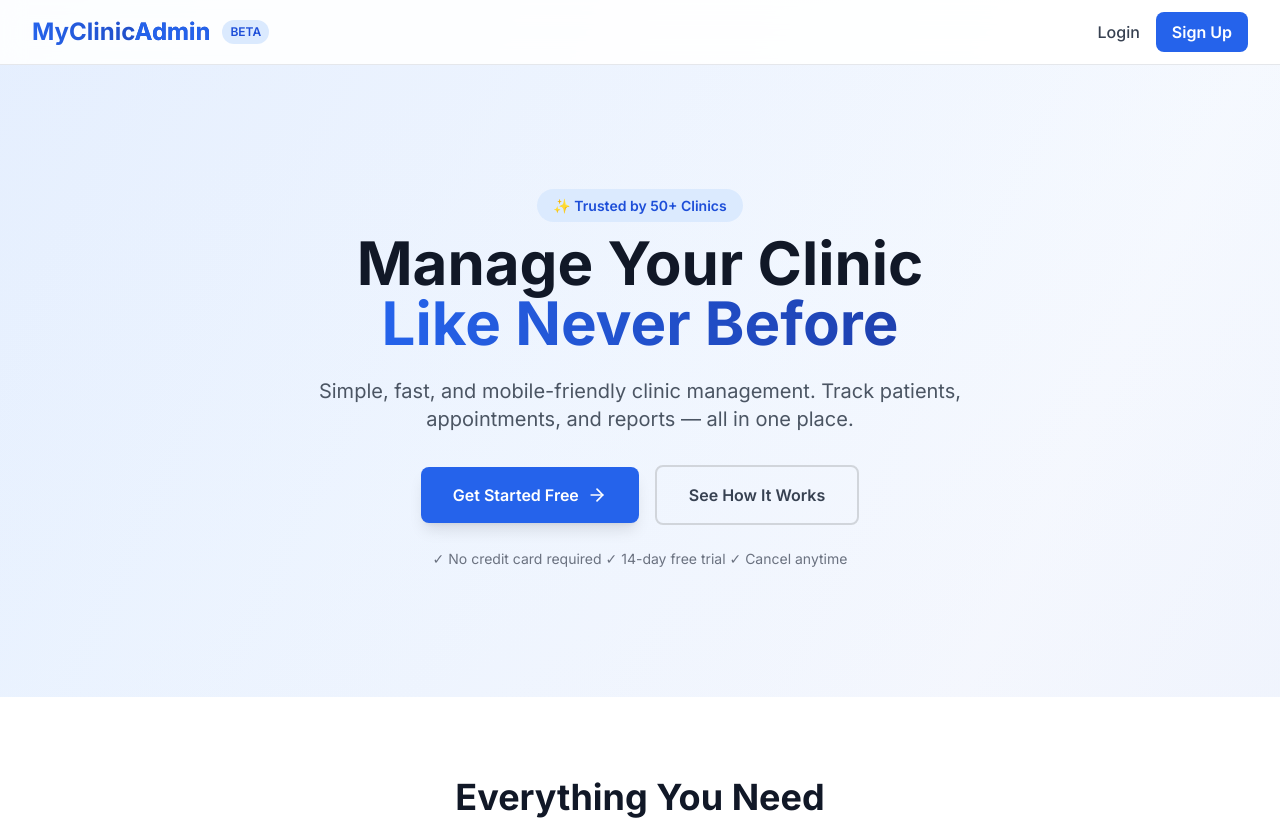
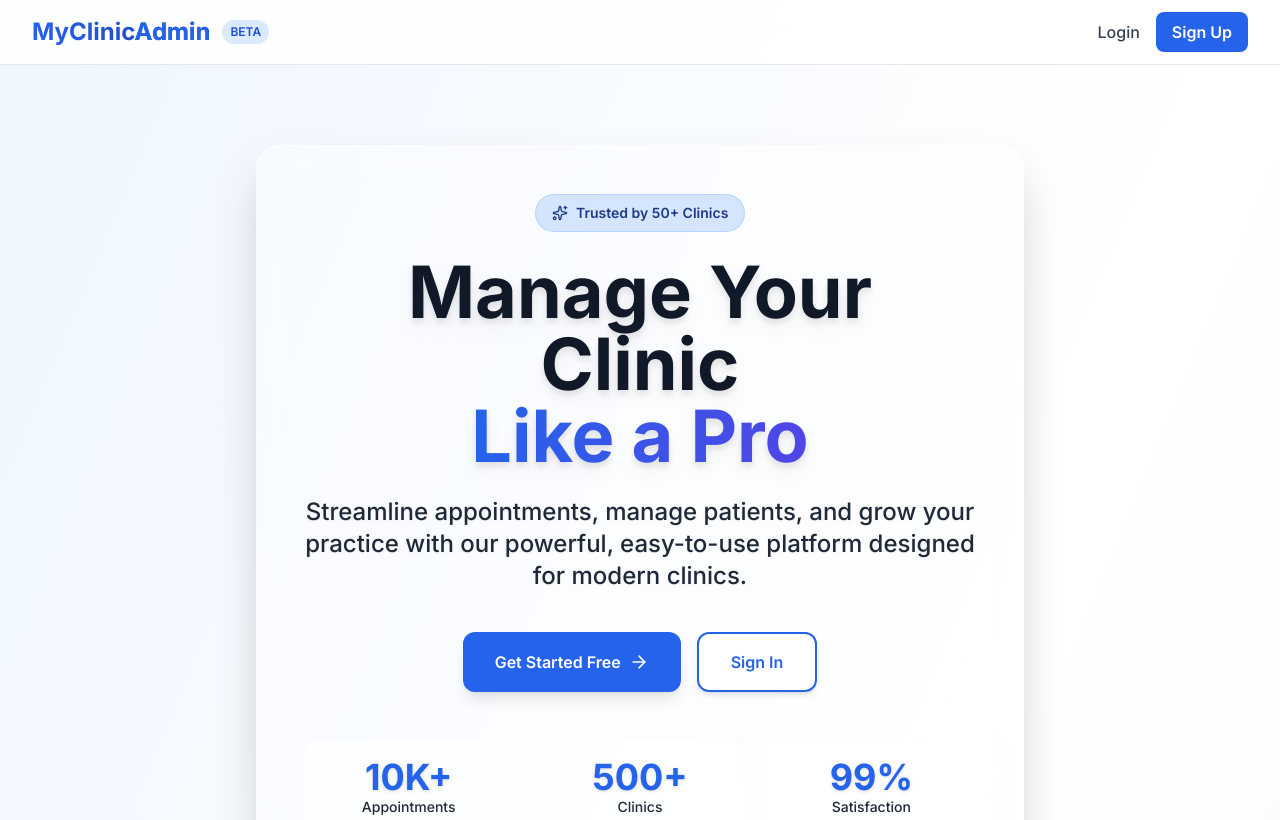
Before and after one commit to engrhammadkhurshid/MyClinicAdmin, a Next.js app: page / in a window 1280 px wide. Shown: the top 820 px of the page. Built offline with nearby package versions, Linux system fonts and the light colour scheme.

Commit message:
Update hero with glassmorphism design and clinic receptionist background image

```diff
--- a/app/globals.css
+++ b/app/globals.css
@@ -30,9 +30,152 @@
     }
   }
 
+  @keyframes fadeInRight {
+    from {
+      opacity: 0;
+      transform: translate3d(30px, 0, 0);
+    }
+    to {
+      opacity: 1;
+      transform: translate3d(0, 0, 0);
+    }
+  }
+
+  @keyframes slideInLeft {
+    from {
+      opacity: 0;
+      transform: translate3d(-30px, 0, 0);
+    }
+    to {
+      opacity: 1;
+      transform: translate3d(0, 0, 0);
+    }
+  }
+
+  @keyframes float {
+    0%, 100% {
+      transform: translateY(0px);
+    }
+    50% {
+      transform: translateY(-10px);
+    }
+  }
+
+  @keyframes blob {
+    0%, 100% {
+      transform: translate(0px, 0px) scale(1);
+    }
+    33% {
+      transform: translate(30px, -50px) scale(1.1);
+    }
+    66% {
+      transform: translate(-20px, 20px) scale(0.9);
+    }
+  }
+
+  @keyframes gradient {
+    0%, 100% {
+      background-size: 200% 200%;
+      background-position: left center;
+    }
+    50% {
+      background-size: 200% 200%;
+      background-position: right center;
+    }
+  }
+
+  @keyframes shine {
+    from {
+      transform: translateX(-100%) skewX(-12deg);
+    }
+    to {
+      transform: translateX(200%) skewX(-12deg);
+    }
+  }
+
+  @keyframes pulse-slow {
+    0%, 100% {
+      opacity: 0.3;
+    }
+    50% {
+      opacity: 0.5;
+    }
+  }
+
+  @keyframes bounce-subtle {
+    0%, 100% {
+      transform: translateY(0);
+    }
+    50% {
+      transform: translateY(-2px);
+    }
+  }
+
   .animate-fade-in-up {
-    animation: fadeInUp 0.6s ease-out;
+    animation: fadeInUp 0.8s ease-out;
     will-change: transform, opacity;
+  }
+
+  .animate-fade-in-right {
+    animation: fadeInRight 1s ease-out;
+    will-change: transform, opacity;
+  }
+
+  .animate-slide-in-left {
+    animation: slideInLeft 0.6s ease-out;
+    will-change: transform, opacity;
+  }
+
+  .animate-float {
+    animation: float 6s ease-in-out infinite;
+    will-change: transform;
+  }
+
+  .animate-blob {
+    animation: blob 20s ease-in-out infinite;
+    will-change: transform;
+  }
+
+  .animate-gradient {
+    animation: gradient 8s ease infinite;
+    background-size: 200% 200%;
+  }
+
+  .animate-shine {
+    animation: shine 2s ease-in-out;
+  }
+
+  .animate-pulse-slow {
+    animation: pulse-slow 4s ease-in-out infinite;
+  }
+
+  .animate-bounce-subtle {
+    animation: bounce-subtle 2s ease-in-out infinite;
+  }
+
+  /* Animation delays */
+  .animation-delay-500 {
+    animation-delay: 0.5s;
+  }
+
+  .animation-delay-1000 {
+    animation-delay: 1s;
+  }
+
+  .animation-delay-2000 {
+    animation-delay: 2s;
+  }
+
+  .animation-delay-4000 {
+    animation-delay: 4s;
+  }
+
+  /* Grid pattern background */
+  .bg-grid-pattern {
+    background-image:
+      linear-gradient(to right, rgba(59, 130, 246, 0.1) 1px, transparent 1px),
+      linear-gradient(to bottom, rgba(59, 130, 246, 0.1) 1px, transparent 1px);
+    background-size: 40px 40px;
   }
 
   /* Skeleton shimmer animation */
--- a/components/LandingPageServerOptimized.tsx
+++ b/components/LandingPageServerOptimized.tsx
@@ -1,5 +1,6 @@
 // Server Component - No JS sent to client
 import Link from 'next/link'
+import Image from 'next/image'
 import {
   Calendar,
   Users,
@@ -9,7 +10,8 @@ import {
   ArrowRight,
   Mail,
   Phone,
-  Linkedin
+  Linkedin,
+  Sparkles
 } from 'lucide-react'
 
 // Force static generation
@@ -74,44 +76,91 @@ export function LandingPageServerOptimized() {
         </div>
       </nav>
 
-      {/* Hero Section - Pure CSS animations */}
-      <section className="relative overflow-hidden">
-        <div className="absolute inset-0 bg-gradient-to-br from-blue-600 via-blue-500 to-blue-700 opacity-5" />
-        <div className="max-w-7xl mx-auto px-4 sm:px-6 lg:px-8 py-20 md:py-32">
-          <div className="text-center animate-fade-in-up">
-            <div className="inline-block mb-4">
-              <span className="px-4 py-2 bg-blue-100 text-blue-700 rounded-full text-sm font-semibold">
-                ✨ Trusted by 50+ Clinics
-              </span>
+      {/* Hero Section - Background Image with Glassmorphism */}
+      <section className="relative overflow-hidden min-h-[90vh] flex items-center">
+        {/* Background Image */}
+        <div className="absolute inset-0 -z-10">
+          <Image
+            src="/hero-background.webp"
+            alt="Clinic receptionist using MyClinicAdmin"
+            fill
+            priority
+            quality={90}
+            className="object-cover"
+            sizes="100vw"
+          />
+          {/* 10% Glassmorphic Overlay */}
+          <div className="absolute inset-0 bg-white/10 backdrop-blur-[2px]" />
+          {/* Gradient for better readability */}
+          <div className="absolute inset-0 bg-gradient-to-r from-white/60 via-white/40 to-transparent" />
         </div>
-            <h1 className="text-4xl md:text-6xl font-bold text-gray-900 mb-6 leading-tight">
-              Manage Your Clinic<br />
-              <span className="bg-gradient-to-r from-blue-600 to-blue-800 bg-clip-text text-transparent">
-                Like Never Before
+
+        <div className="max-w-7xl mx-auto px-4 sm:px-6 lg:px-8 py-12 md:py-20 w-full">
+          <div className="max-w-3xl mx-auto text-center">
+
+            {/* Glass Card with Content */}
+            <div className="backdrop-blur-md bg-white/30 rounded-3xl p-8 md:p-12 shadow-2xl border border-white/50 animate-fade-in-up">
+
+              <div className="inline-flex items-center gap-2 mb-6 px-4 py-2 bg-blue-500/20 backdrop-blur-sm text-blue-900 rounded-full text-sm font-semibold border border-blue-300/50 animate-slide-in-left">
+                <Sparkles className="w-4 h-4" />
+                Trusted by 50+ Clinics
+              </div>
+
+              <h1 className="text-4xl sm:text-5xl lg:text-7xl font-bold text-gray-900 mb-6 leading-tight drop-shadow-lg">
+                Manage Your Clinic
+                <br />
+                <span className="bg-gradient-to-r from-blue-600 to-indigo-600 bg-clip-text text-transparent">
+                  Like a Pro
                 </span>
               </h1>
-            <p className="text-xl text-gray-600 mb-8 max-w-2xl mx-auto">
-              Simple, fast, and mobile-friendly clinic management. Track patients, appointments, and reports — all in one place.
+
+              <p className="text-lg md:text-2xl text-gray-800 mb-10 max-w-2xl mx-auto font-medium drop-shadow-sm">
+                Streamline appointments, manage patients, and grow your practice with our powerful, easy-to-use platform designed for modern clinics.
               </p>
-            <div className="flex flex-col sm:flex-row items-center justify-center gap-4">
+
+              {/* CTA Buttons */}
+              <div className="flex flex-col sm:flex-row gap-4 justify-center mb-12">
                 <Link
                   href="/auth/signup"
-                className="group px-8 py-4 bg-blue-600 hover:bg-blue-700 text-white font-semibold rounded-lg transition flex items-center gap-2 shadow-lg hover:shadow-xl"
+                  className="inline-flex items-center justify-center px-8 py-4 bg-blue-600 hover:bg-blue-700 text-white font-semibold rounded-xl transition-all duration-300 transform hover:scale-105 shadow-lg hover:shadow-2xl gap-2 backdrop-blur-sm"
                   prefetch={true}
                 >
                   Get Started Free
-                <ArrowRight className="w-5 h-5 group-hover:translate-x-1 transition" />
+                  <ArrowRight className="w-5 h-5" />
                 </Link>
                 <Link
-                href="#features"
-                className="px-8 py-4 border-2 border-gray-300 hover:border-blue-600 text-gray-700 hover:text-blue-600 font-semibold rounded-lg transition"
+                  href="/auth/signin"
+                  className="inline-flex items-center justify-center px-8 py-4 bg-white/80 hover:bg-white text-blue-600 font-semibold rounded-xl border-2 border-blue-600 transition-all duration-300 transform hover:scale-105 shadow-md hover:shadow-lg backdrop-blur-sm"
+                  prefetch={true}
                 >
-                See How It Works
+                  Sign In
                 </Link>
               </div>
-            <p className="mt-6 text-sm text-gray-500">
-              ✓ No credit card required  ✓ 14-day free trial  ✓ Cancel anytime
-            </p>
+
+              {/* Stats with Glass Effect */}
+              <div className="grid grid-cols-3 gap-4 md:gap-6">
+                <div className="backdrop-blur-sm bg-white/40 rounded-xl p-4 border border-white/50 transform transition hover:scale-105">
+                  <div className="text-3xl md:text-4xl font-bold text-blue-600 drop-shadow">10K+</div>
+                  <div className="text-sm text-gray-800 font-medium">Appointments</div>
+                </div>
+                <div className="backdrop-blur-sm bg-white/40 rounded-xl p-4 border border-white/50 transform transition hover:scale-105">
+                  <div className="text-3xl md:text-4xl font-bold text-blue-600 drop-shadow">500+</div>
+                  <div className="text-sm text-gray-800 font-medium">Clinics</div>
+                </div>
+                <div className="backdrop-blur-sm bg-white/40 rounded-xl p-4 border border-white/50 transform transition hover:scale-105">
+                  <div className="text-3xl md:text-4xl font-bold text-blue-600 drop-shadow">99%</div>
+                  <div className="text-sm text-gray-800 font-medium">Satisfaction</div>
+                </div>
+              </div>
+            </div>
+
+          </div>
+        </div>
+
+        {/* Scroll Indicator */}
+        <div className="absolute bottom-8 left-1/2 -translate-x-1/2 animate-bounce">
+          <div className="w-6 h-10 border-2 border-white/60 rounded-full flex justify-center pt-2 backdrop-blur-sm bg-white/20">
+            <div className="w-1 h-3 bg-white/90 rounded-full animate-pulse" />
           </div>
         </div>
       </section>
```
Also changed, not shown: public/hero-background.webp (added), 1 other file (tests, documents, lock files or other folders). Lines whose indentation alone changed are shown as unchanged.
